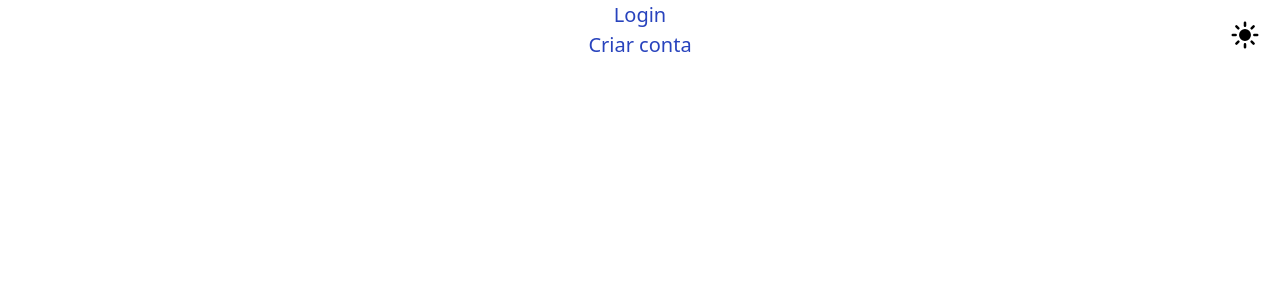
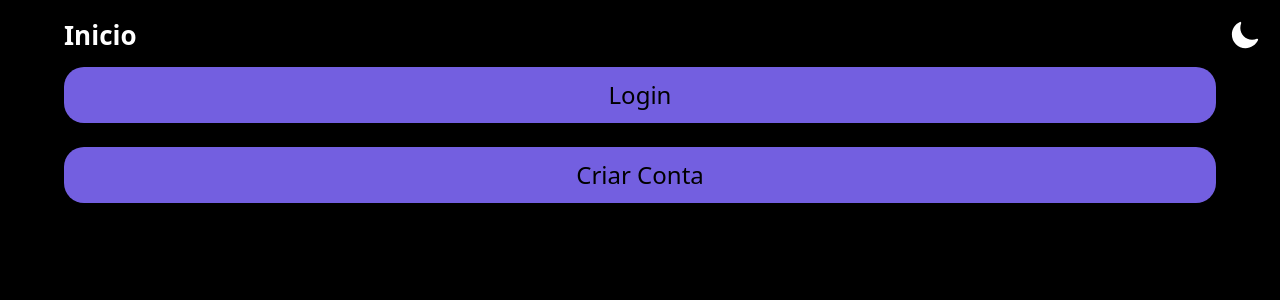
Before and after one commit to Marcos-Allan/culturalPassport, a React (Vite) app: page / in a window 1280 px wide. Shown: the top 300 px of the page. Built offline with nearby package versions, Linux system fonts and the light colour scheme.

Commit message:
adicionei tela de erro, e darkmode constante

```diff
--- a/src/components/Button/index.tsx
+++ b/src/components/Button/index.tsx
@@ -1,11 +1,36 @@
+import { Link } from "react-router-dom"
 import { useMyContext } from "../../provider/geral"
 
-export default function Button({text}:{text:string}) {
+export default function Button({ text, route }:{ text: string, route: string }) {
 
     const states:any = useMyContext()
     const { theme } = states
 
     return(
+        <>
+            {route !== 'undefined' ? (
+                <Link
+                    to={route}
+                    className={`
+                        w-[90%]
+                        my-3
+                        rounded-[20px]
+                        ${theme == 'light' ? 'bg-my-primary' : 'bg-my-secondary'}
+                    `}
+                >
+                    <p
+                        className={`
+                            text-center
+                            p-[10px]
+                            text-[24px]
+                            font-medium
+                            capitalize
+                            ${theme == 'light' ? 'text-my-white' : 'text-my-black'}
+                        `}
+                        // onClick={() => alert('Paciência é uma virtude que nem todos tem')}
+                        >{text}</p>
+                </Link>
+            ):(
                 <div
                     className={`
                         w-[90%]
@@ -23,8 +48,10 @@ export default function Button({text}:{text:string}) {
                             capitalize
                             ${theme == 'light' ? 'text-my-white' : 'text-my-black'}
                         `}
-                onClick={() => alert('Paciência é uma virtude que nem todos tem')}
+                        // onClick={() => alert('Paciência é uma virtude que nem todos tem')}
                         >{text}</p>
                 </div>
+            )}
+        </>
     )
 }
--- /dev/null
+++ b/src/components/Text/index.tsx
@@ -0,0 +1,18 @@
+import { useMyContext } from "../../provider/geral"
+
+export default function Text({ text }:{ text:string }) {
+
+    const states:any = useMyContext()
+    const { theme } = states
+
+    return(
+        <p
+            className={`
+                w-[90%] my-3 text-[22px]
+                ${theme == 'light' ? 'text-my-gray' : 'text-my-gray-black'}
+            `}
+        >
+            {text}
+        </p>
+    )
+}
--- a/src/main.tsx
+++ b/src/main.tsx
@@ -11,19 +11,23 @@ import Home from './screens/Home/index.tsx';
 import SignUp from './screens/SignUp/indx.tsx';
 
 import { Provider } from './provider/index.tsx';
+import ErrorPage from './screens/ErrorPage/index.tsx';
 
 const router = createBrowserRouter([
   {
     path: "/",
     element: <Home />,
+    errorElement: <ErrorPage />
   },
   {
     path: "/signin",
     element: <SignIn />,
+    errorElement: <ErrorPage />
   },
   {
     path: "/signup",
     element: <SignUp />,
+    errorElement: <ErrorPage />
   },
 ])
 
--- a/src/provider/geral.tsx
+++ b/src/provider/geral.tsx
@@ -3,9 +3,8 @@ import { useState, createContext, useContext } from 'react'
 export const MyContext = createContext({})
 
 export const MyProvider = ({ children } : { children: React.ReactNode }) => {
-    const themeAplicked = 'light'
 
-    const [theme, setTheme] = useState<string | null>(themeAplicked)
+    const [theme, setTheme] = useState<string | null>(localStorage.getItem('themePC'))
     const [menuOpen, setMenuOpen] = useState<boolean>(false)
 
     const toggleMenuOpen = () => {
@@ -13,7 +12,9 @@ export const MyProvider = ({ children } : { children: React.ReactNode }) => {
     }
 
     const toggleTheme = () => {
-        setTheme(theme == 'light' ? 'dark' : 'light')
+        let themeAplicked = localStorage.getItem('themePC')
+        localStorage.setItem('themePC', themeAplicked == 'light' ? 'dark' : 'light')
+        setTheme(themeAplicked == 'light' ? 'dark' : 'light')
     }
 
     return (
--- /dev/null
+++ b/src/screens/ErrorPage/index.tsx
@@ -0,0 +1,33 @@
+import { IoSadOutline } from "react-icons/io5";
+
+import Button from "../../components/Button";
+import ScreenPage from "../../components/ScreenPage";
+import Text from "../../components/Text";
+import TitlePage from "../../components/TitlePage";
+import ToggleTheme from "../../components/ToggleTheme";
+import { useMyContext } from "../../provider/geral";
+
+export default function ErrorPage() {
+
+    const states:any = useMyContext()
+    const { theme } = states
+
+    return(
+        <ScreenPage>
+            <TitlePage text="Erro" />
+
+            <Text text="Sentimos muito não encontramos esta página por favor volte para a página principal" />
+
+            <IoSadOutline
+                className={`
+                    text-[120px]
+                    ${theme == 'light' ? 'text-my-gray' : 'text-my-gray-black'}
+                `}
+            />
+
+            <Button route="/" text="Voltar" />
+
+            <ToggleTheme />
+        </ScreenPage>
+    )
+}
--- a/src/screens/Home/index.tsx
+++ b/src/screens/Home/index.tsx
@@ -1,13 +1,15 @@
-import Linkin from "../../components/Linkin/index.tsx"
+import Button from "../../components/Button/index.tsx"
 import ScreenPage from "../../components/ScreenPage/index.tsx"
+import TitlePage from "../../components/TitlePage/index.tsx"
 import ToggleTheme from "../../components/ToggleTheme/index.tsx"
 
 export default function Home(){
 
     return(
         <ScreenPage>
-            <Linkin route="/signin" text="Login" />
-            <Linkin route="/signup" text="Criar conta" />
+            <TitlePage text="Inicio" />
+            <Button text="login" route="/signin" />
+            <Button text="criar conta" route="/signup" />
             <ToggleTheme />
         </ScreenPage>
     )
--- a/src/screens/SignIn/index.tsx
+++ b/src/screens/SignIn/index.tsx
@@ -26,7 +26,7 @@ export default function SignIn(){
 
                 <Linkin route="/signin" text="Esqueceu sua senha" />
 
-                <Button text="entrar" />
+                <Button text="entrar" route="undefined" />
 
                 <Linkin route="/signup" text="Crie sua conta" />
                 <Separation />
--- a/src/screens/SignUp/indx.tsx
+++ b/src/screens/SignUp/indx.tsx
@@ -20,7 +20,7 @@ export default function SignUp(){
                 <PasswordInput text="Password" placeholder="Digite uma senha" hidden={false} />
                 <PasswordInput text="Confirmar Password" placeholder="Digite a confirmação da senha" hidden={false} />
                 <PersonType />
-                <Button text="criar" />
+                <Button text="criar" route="undefined" />
             </form>
 
             <Linkin route="/signin" text="Já possui uma conta?" />
```
Lines whose indentation alone changed are shown as unchanged.
